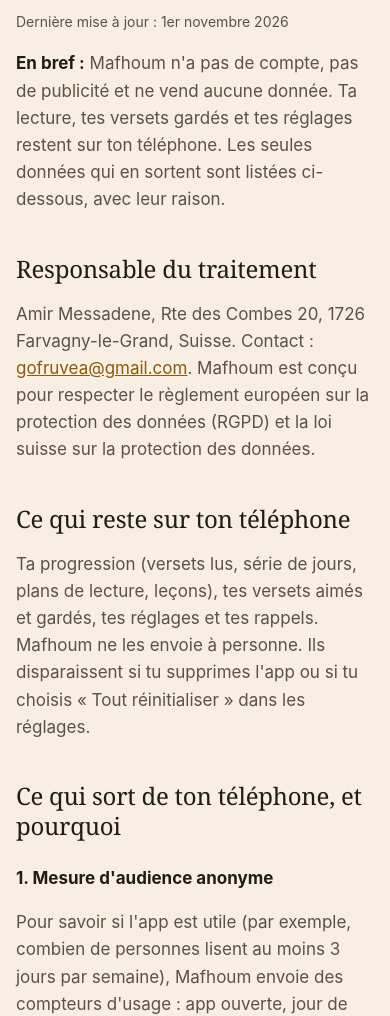
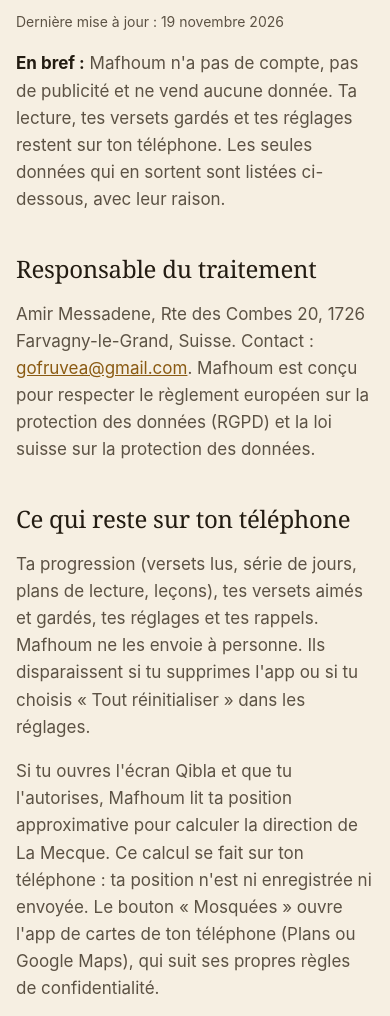
Before and after one commit to Bayeko/mafhoum-site, a plain HTML site: page confidentialite.html in a window 390 px wide. Shown: the part 120-1136 px from the top of the page. Drawn offline with Linux system fonts and the light colour scheme.

Commit message:
Confidentialité : position utilisée sur le téléphone pour la qibla, jamais envoyée
Co-Authored-By: Claude Opus 5.5 <noreply@anthropic.com>

```diff
--- a/confidentialite.html
+++ b/confidentialite.html
@@ -11,7 +11,7 @@
 <main class="legal">
   <div class="kicker"><a href="./">Mafhoum</a></div>
   <h1>Confidentialité</h1>
-  <p class="muted">Dernière mise à jour : 1er novembre 2026</p>
+  <p class="muted">Dernière mise à jour : 19 novembre 2026</p>
 
   <p><strong>En bref :</strong> Mafhoum n'a pas de compte, pas de publicité et ne vend aucune donnée. Ta lecture, tes versets gardés et tes réglages restent sur ton téléphone. Les seules données qui en sortent sont listées ci-dessous, avec leur raison.</p>
 
@@ -20,6 +20,7 @@
 
   <h2>Ce qui reste sur ton téléphone</h2>
   <p>Ta progression (versets lus, série de jours, plans de lecture, leçons), tes versets aimés et gardés, tes réglages et tes rappels. Mafhoum ne les envoie à personne. Ils disparaissent si tu supprimes l'app ou si tu choisis « Tout réinitialiser » dans les réglages.</p>
+  <p>Si tu ouvres l'écran Qibla et que tu l'autorises, Mafhoum lit ta position approximative pour calculer la direction de La Mecque. Ce calcul se fait sur ton téléphone : ta position n'est ni enregistrée ni envoyée. Le bouton « Mosquées » ouvre l'app de cartes de ton téléphone (Plans ou Google Maps), qui suit ses propres règles de confidentialité.</p>
 
   <h2>Ce qui sort de ton téléphone, et pourquoi</h2>
 
```
